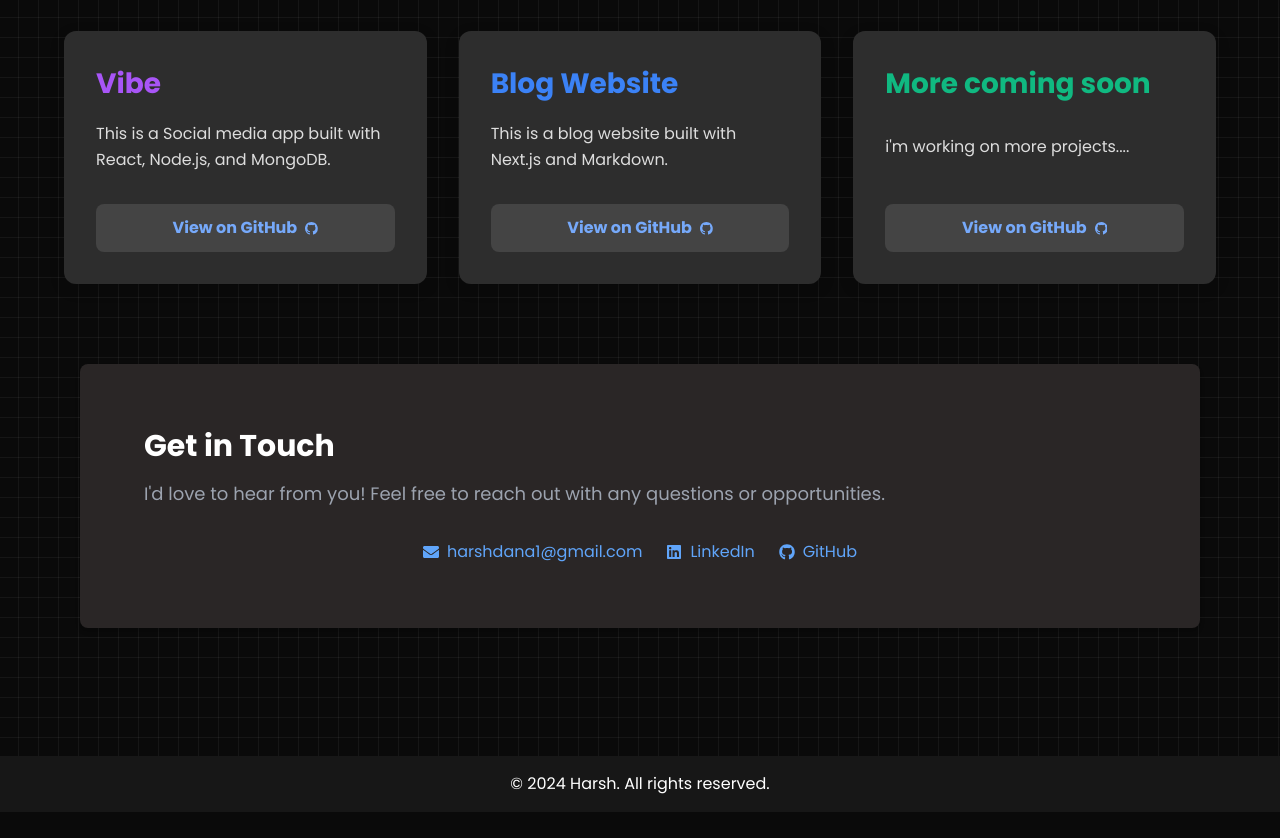
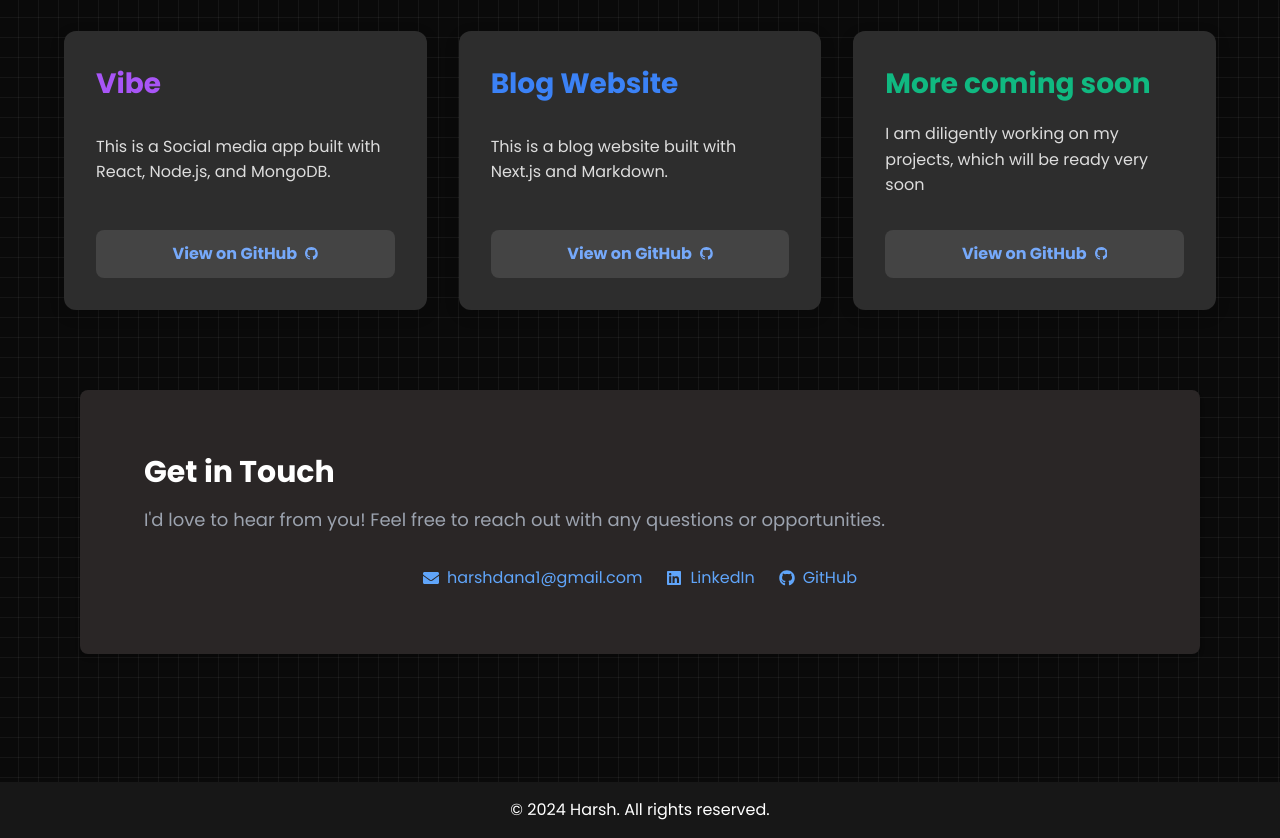
Before and after one commit to harshyadavone/Portfolio, a Next.js app: page / in a window 1280 px wide. Shown: the part 1341-2179 px from the top of the page. Before the commit the page ends 2153 px from the top, so only its background shows below. Built offline with nearby package versions, Linux system fonts and the light colour scheme.

Commit message:
Update ProjectSection.tsx

```diff
--- a/components/ProjectSection.tsx
+++ b/components/ProjectSection.tsx
@@ -42,7 +42,7 @@ const ProjectSection = () => (
         />
         <ProjectCard
           title="More coming soon"
-          description="i'm working on more projects...."
+          description="I am diligently working on my projects, which will be ready very soon"
           link="https://github.com/harshyadavone"
           colorClass="text-emerald-500"
         />
```
